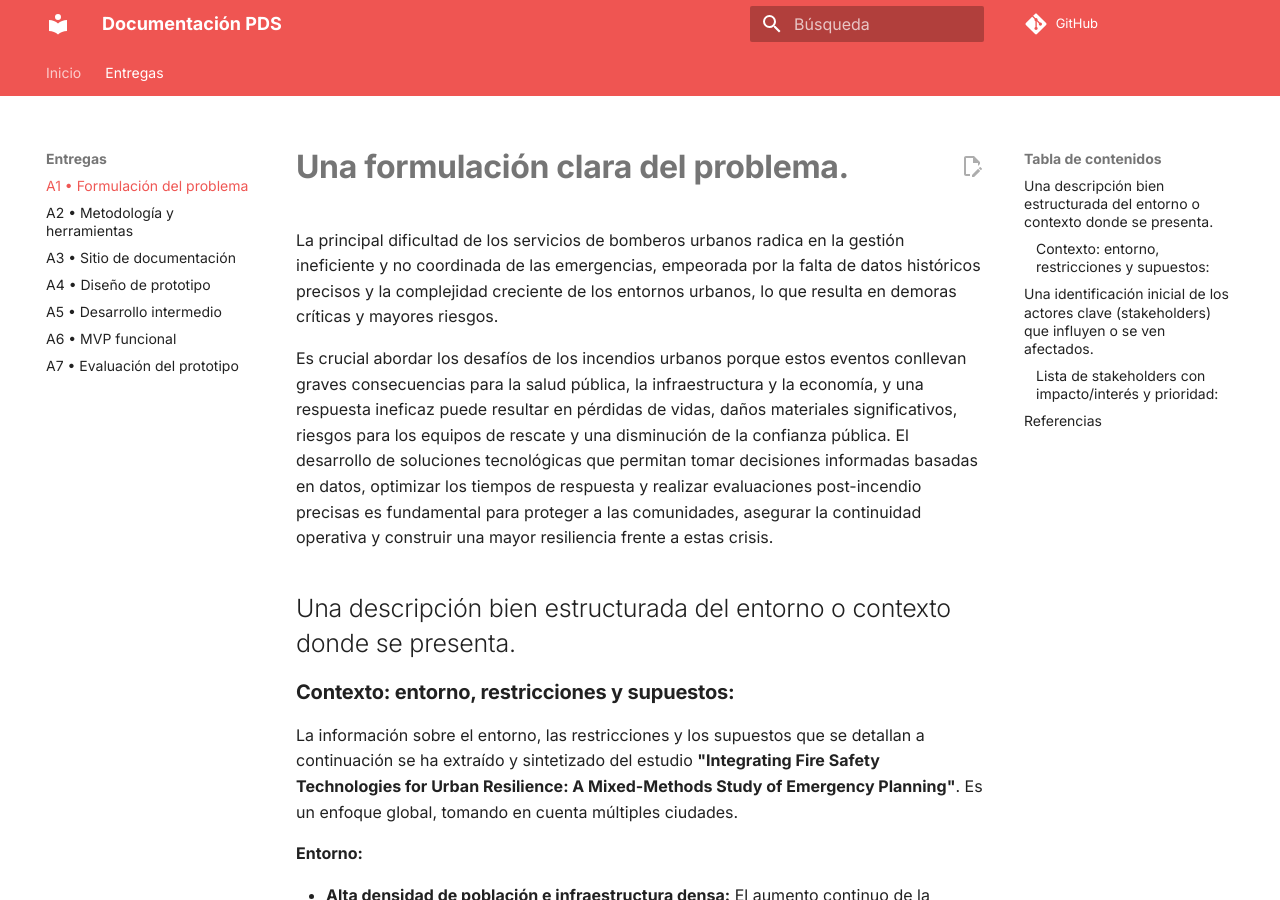
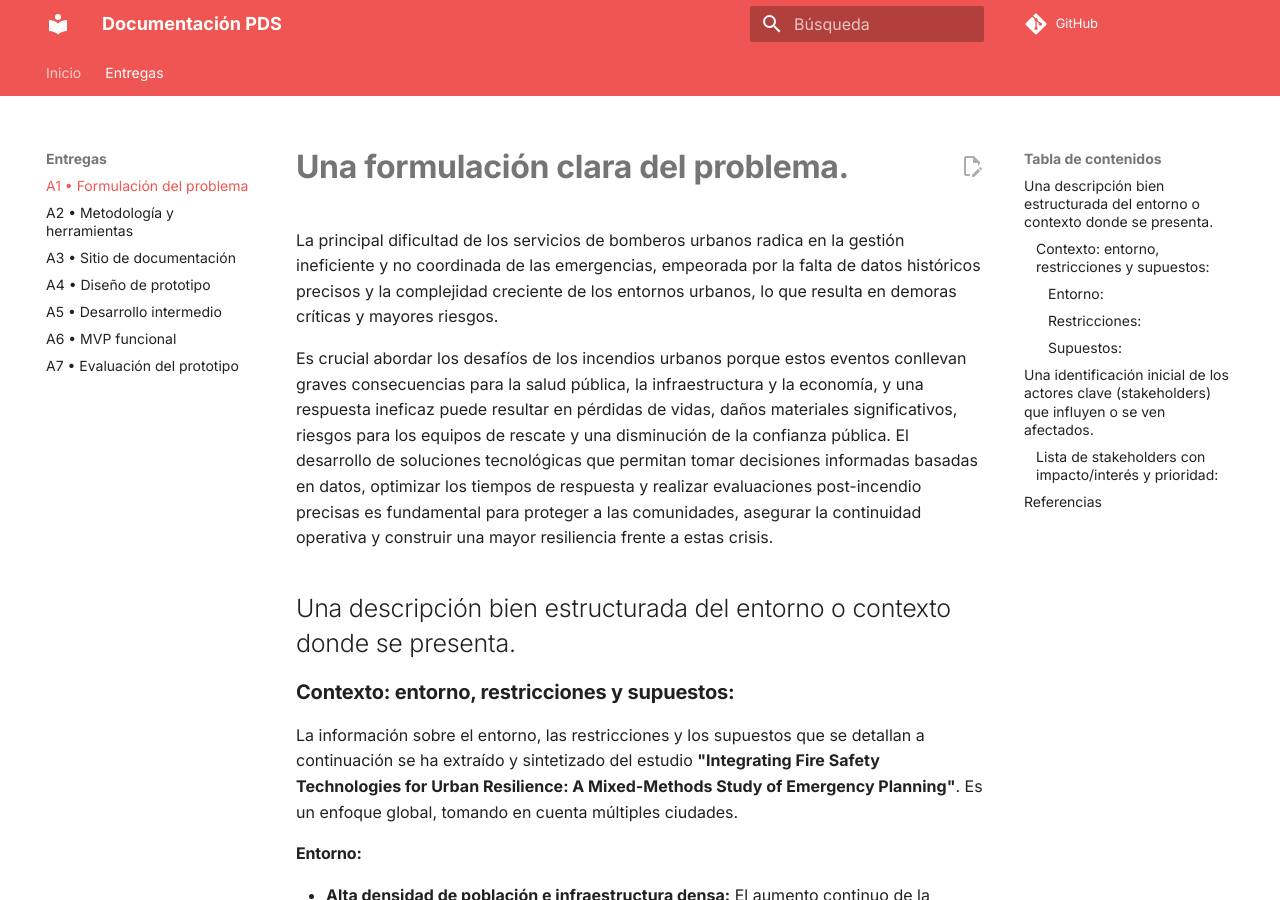
Before and after one commit to L1TnzO/Documentacion-PDS, an MkDocs documentation site: the page built from docs/A1.md, in a window 1280 px wide and 900 px high. Built offline with MkDocs 1.6.1 and Material for MkDocs 9.7.7, drawn with Linux system fonts in a browser that asks for light colours; comment, search, counter and statistics services are not loaded.

Commit message:
indexing

```diff
--- a/docs/A1.md
+++ b/docs/A1.md
@@ -10,14 +10,14 @@ Es crucial abordar los desafíos de los incendios urbanos porque estos eventos c
 
 La información sobre el entorno, las restricciones y los supuestos que se detallan a continuación se ha extraído y sintetizado del estudio **"Integrating Fire Safety Technologies for Urban Resilience: A Mixed-Methods Study of Emergency Planning"**. Es un enfoque global, tomando en cuenta múltiples ciudades.
 
-**Entorno:**
+#### **Entorno:**
 
 * **Alta densidad de población e infraestructura densa:** El aumento continuo de la población urbana y la configuración de infraestructuras complejas incrementan la dificultad para prevenir y responder a incendios.1
 * **Infraestructura obsoleta y limitaciones urbanísticas:** Muchas ciudades tienen "edificios antiguos, infraestructura anticuada y carreteras estrechas" que dificultan la instalación y operación de herramientas avanzadas de seguridad contra incendios.1
 * **Disparidad tecnológica entre ciudades:** Existe una **aplicación desigual de la tecnología** contra incendios. Mientras que algunas ciudades son de "alta tecnología" con equipos de vanguardia y respuestas rápidas, otras son de "baja tecnología" con menos recursos, lo que crea "brechas de seguridad significativas" y diferentes niveles de protección y riesgo.1
 * **Necesidad de mejorar la resiliencia y la preparación:** El objetivo principal en este entorno es mejorar la resiliencia urbana y la preparación para desastres frente a las amenazas de incendios.1
 
-**Restricciones:**
+#### **Restricciones:**
 
 * **Gestión de datos deficiente:** La falta de "redes de comunicación integradas" y "detectores sofisticados" en algunas áreas impide el "monitoreo de peligros en tiempo real" y una "toma de decisiones de emergencia más rápida". Esto lleva a una menor coordinación y tiempos de respuesta más lentos en comparación con ciudades tecnológicamente avanzadas.1
 * **Limitaciones de datos en tiempo real:** Existe la necesidad de **"expandir las redes de datos en tiempo real"** para mejorar la respuesta de emergencia, lo que sugiere que estas redes no están universalmente disponibles o son insuficientes. Además, las "restricciones financieras" y los "problemas de dinero" impiden la adquisición de tecnologías que permitirían un acceso más amplio a datos de alta calidad y modelos predictivos avanzados.1
@@ -26,7 +26,7 @@ La información sobre el entorno, las restricciones y los supuestos que se detal
 * **Costos elevados:** Los "altos costos de implementación" y las "restricciones financieras" son barreras clave. Los "Altos costos iniciales" (50%) son el desafío más reportado, seguidos por los "Costos de mantenimiento" (30%).1
 * **Preocupaciones de privacidad:** La "Reticencia pública (Preocupaciones de privacidad)" es un problema reportado por el 20% de los encuestados.1
 
-**Supuestos:**
+#### **Supuestos:**
 
 * Se asume la **"importancia crucial del tiempo dorado"** para la respuesta a emergencias. Las "regiones metropolitanas de alta tecnología con equipos de seguridad contra incendios de vanguardia tienen tiempos de respuesta de emergencia mucho más rápidos". Los datos muestran que las áreas con tecnología avanzada tienen un tiempo de respuesta promedio de **6 minutos**, comparado con 10 minutos en otros lugares, y un **"aumento en la velocidad de despliegue" del 35%**. La integración tecnológica "conduce a tiempos de respuesta más rápidos".1
 * La información precisa y actualizada es indispensable. La capacidad de "monitorear peligros en tiempo real y tomar decisiones de emergencia más rápido" y la utilidad de la **tecnología Digital Twin para "integrar datos de sensores y meteorológicos para la simulación y planificación de respuestas"** subrayan la importancia de datos de alta calidad. Se busca "expandir las redes de datos en tiempo real" para mejorar la respuesta.1
```
